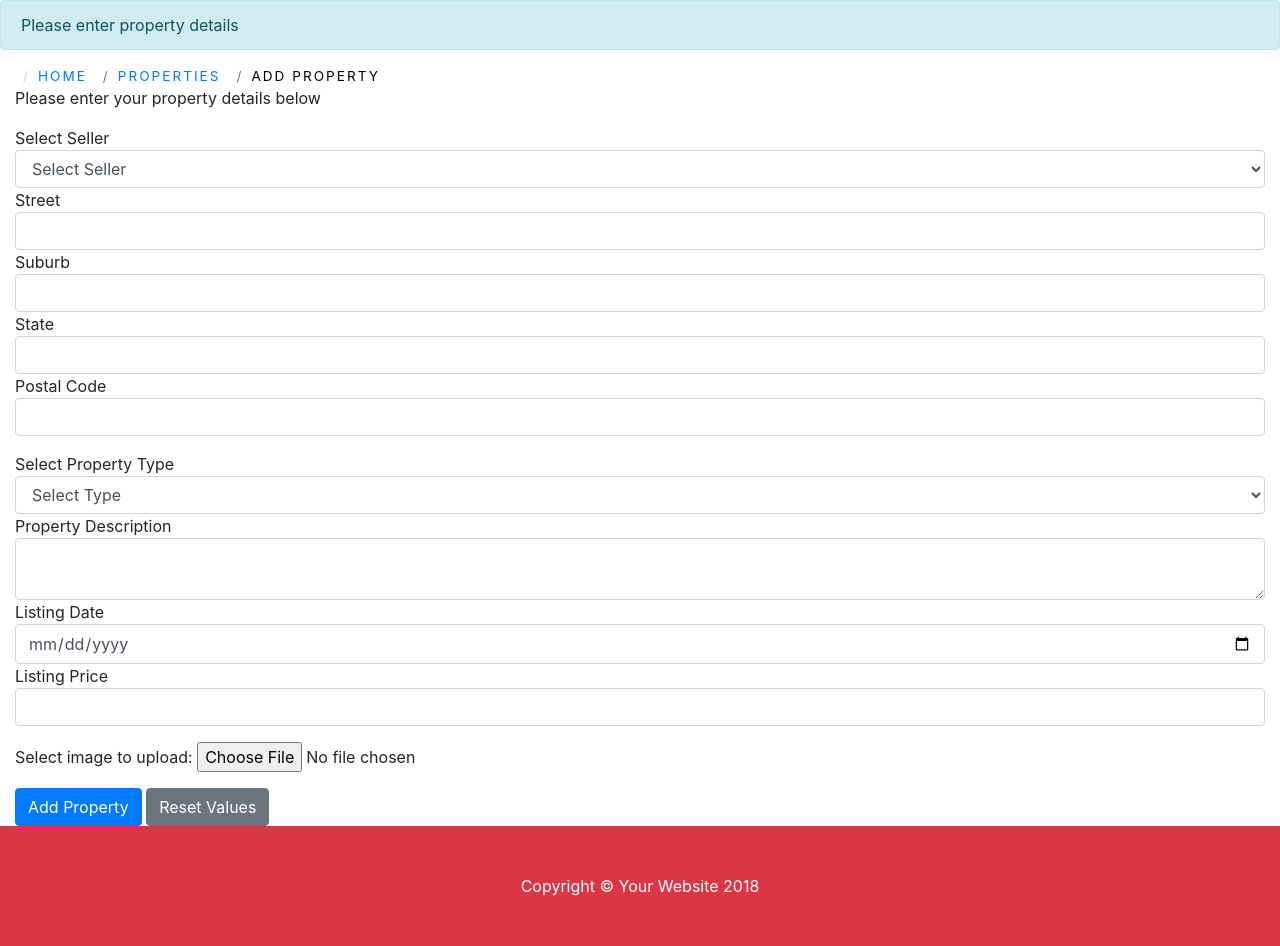
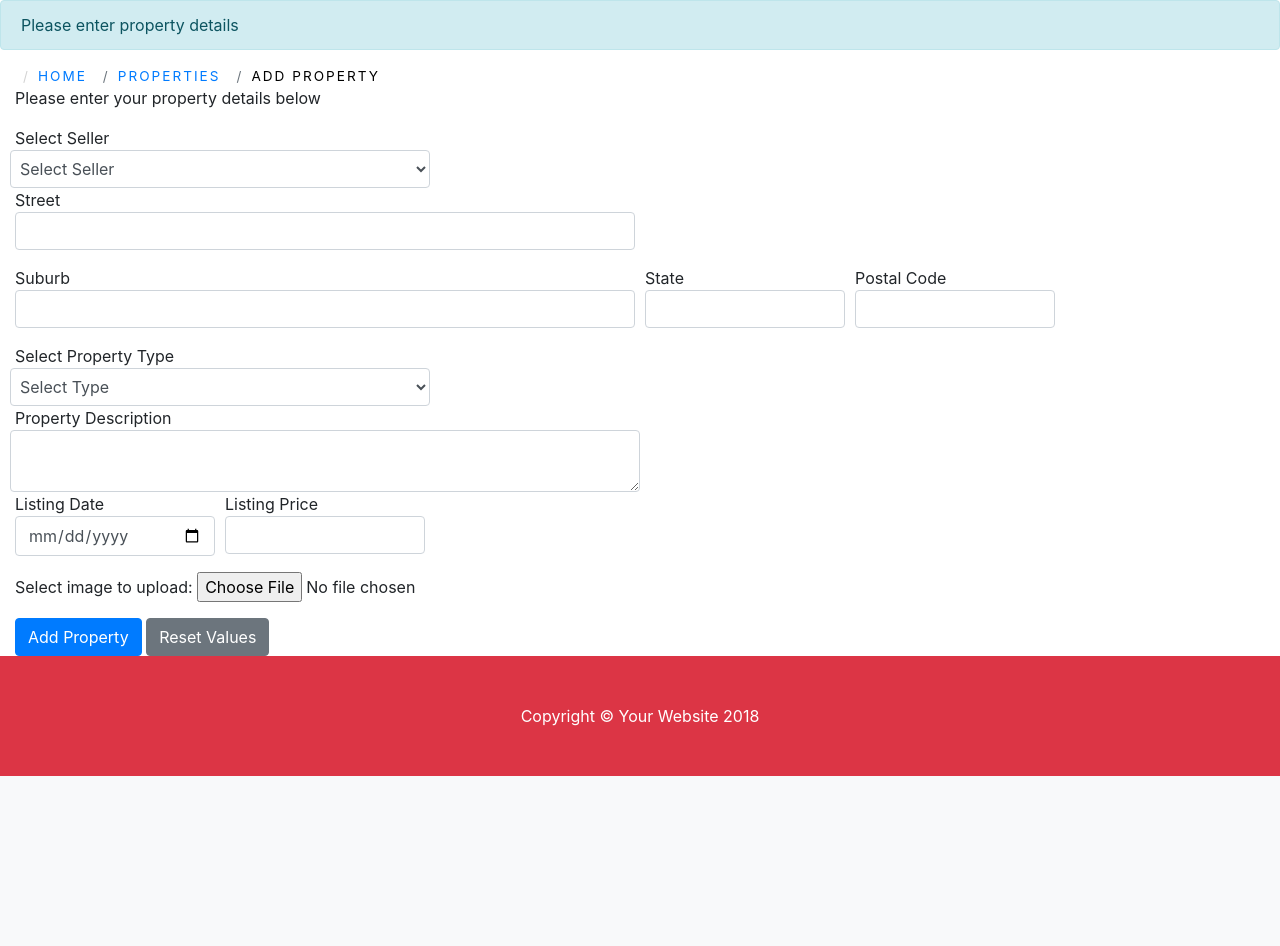
Before and after one commit to niyatiMonash/FIT2104_Assignment2, a PHP site: page /add-properties.php in a window 1280 px wide. Shown: the part 56-1002 px from the top of the page. After the commit the page ends 832 px from the top, so only its background shows below. Run offline with PHP 8.4, Linux system fonts and the light colour scheme; the visitor is signed in with stand-in values (Sample User, id 1); data that the repository does not hold is empty.

Commit message:
UI formfields

```diff
--- a/add-properties.php
+++ b/add-properties.php
@@ -73,12 +73,12 @@ $results = mysqli_query($conn, $query2);
 </nav>
 <script type="text/javascript">
     function val() {
-        if (form.seller_id.selectedIndex == 0){
+        if (form.seller_id.selectedIndex == 0) {
             alert('Please select a Seller');
             form.seller_id.focus();
             return false;
         }
-        if (form.property_type.selectedIndex==0) {
+        if (form.property_type.selectedIndex == 0) {
             alert('Please select a Property Type');
             form.seller_id.focus();
             return false;
@@ -102,17 +102,19 @@ $results = mysqli_query($conn, $query2);
             </nav>
         </div>
     </div>
-    <form name="form" method="POST" Action="properties.php" enctype="multipart/form-data" >
+    <form name="form" method="POST" Action="properties.php" enctype="multipart/form-data">
         <p>Please enter your property details below </p>
-        <div>
+
 
         Select Seller<br/>
-            <select name="seller_id" class="form-control">
+        <div class="form-row">
+            <select name="seller_id" class="form-control col-4">
                 <option value="">Select Seller</option>
                 <?php
                 while ($row = $results->fetch_array()) {
                     ?>
-                    <option value="<?php echo $row["client_id"]; ?>"><?php echo $row["client_fname"]." ".$row["client_lname"];
+                    <option value="<?php echo $row["client_id"]; ?>"
+                            class="col-4"><?php echo $row["client_fname"] . " " . $row["client_lname"];
                         ?>
                     </option>
                     <?php
@@ -121,25 +123,36 @@ $results = mysqli_query($conn, $query2);
             </select>
 
         </div>
-        <div class="form-group">
+        <div class="form-row">
+            <div class="form-group col-md-6">
                 Street <input type="text" name="property_street" class="form-control" required
                               onInvalid="this.setCustomValidity('Please enter your street.')"
                               onInput="this.setCustomValidity('')">
+            </div>
+        </div>
+        <div class="form-row">
+            <div class="form-group col-md-6">
                 Suburb <input type="text" name="property_suburb" class="form-control" required
                               onInvalid="this.setCustomValidity('Please enter your suburb.')"
                               onInput="this.setCustomValidity('')">
+            </div>
+            <div class="form-group col-md-2">
                 State <input type="text" name="property_state" class="form-control" required
                              onInvalid="this.setCustomValidity('Please enter your state.')"
                              onInput="this.setCustomValidity('')">
+            </div>
+            <div class="form-group col-md-2">
                 Postal Code <input type="text" name="property_pc" class="form-control" required
                                    onInvalid="this.setCustomValidity('Please enter your postcode.')"
                                    onInput="this.setCustomValidity('')">
             </div>
-        <div>
+        </div>
+
 
         Select Property Type<br/>
-            <select name="property_type" class="form-control">
-                <option value="">Select Type </option>
+        <div class="form-row">
+            <select name="property_type" class="form-control col-md-4">
+                <option value="">Select Type</option>
                 <?php
                 while ($row = $result->fetch_array()) {
                     ?>
@@ -155,15 +168,41 @@ $results = mysqli_query($conn, $query2);
             </select>
 
         </div>
-        <div class="form-group">
-            Property Description <textarea name="property_desc" class="form-control"> </textarea>
-            Listing Date <input type="date" name="listing_date" class="form-control" required
+        Property Description
+        <div class="form-row">
+            <textarea name="property_desc" class="form-control col-6"> </textarea>
+
+
+        </div>
+
+        <div class="form-row">
+            <div class="form-group col-2">
+            Listing Date <br/>
+            <input type="date" name="listing_date" class="form-control" required
                    onInvalid="this.setCustomValidity('Please enter the listing date for the property.')"
                    onInput="this.setCustomValidity('')">
-            Listing Price <input type="number" name="listing_price" class="form-control" required
+            </div>
+            <div class="form-group col-2">
+            Listing Price <br/>
+            <input type="number" name="listing_price" class="form-control" required
                    onInvalid="this.setCustomValidity('Please enter the listing price for the property.')"
                    onInput="this.setCustomValidity('')">
             </div>
+        </div>
+<!--        <div class="row">-->
+<!--            <div class="form-group col-2">-->
+<!--                <label>Sale Date:</label>-->
+<!--                <input type="date" name="sale_date" class="form-control">-->
+<!---->
+<!---->
+<!--            </div>-->
+<!---->
+<!--            <div class="form-group col-2">-->
+<!--                <label>Sale Price:</label>-->
+<!--                <input type="number" name="sale_price" class="form-control">-->
+<!--            </div>-->
+<!--        </div>-->
+
         <div class="form-group">
             Select image to upload:
             <input type="file" name="fileToUpload" id="fileToUpload">
```
Also changed, not shown: add-clients.php (+13 -9 lines). Lines whose indentation alone changed are shown as unchanged.
